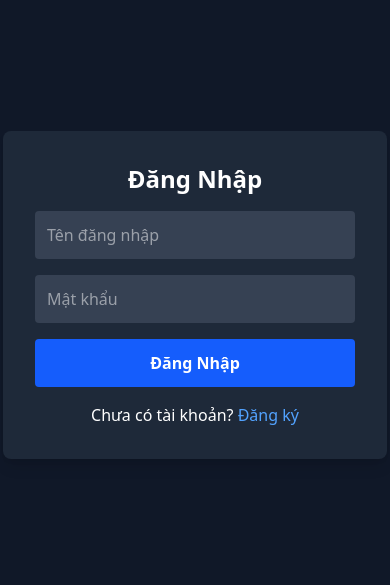
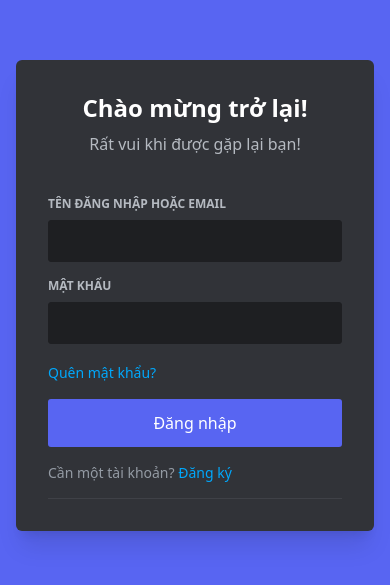
Before and after one commit to taivippro123/discord, a React (Vite) app in the folder frontend/: page / in a window 390 px wide. Shown: the part 127-712 px from the top of the page. Built offline with nearby package versions, Linux system fonts and the light colour scheme.

Commit message:
edit mobile UI

```diff
--- a/frontend/src/components/ChatWindow.jsx
+++ b/frontend/src/components/ChatWindow.jsx
@@ -472,16 +472,16 @@ const ChatWindow = ({ channel, user, onBack, onToggleMemberList }) => {
 
   if (!channel) {
     return (
-      <div className="flex flex-col h-full bg-[#313338] flex-1 min-w-[400px] max-w-[calc(100%-160px)]">
-        <p className="text-lg">🔹 Chọn một kênh để trò chuyện!</p>
+      <div className="flex flex-col h-full bg-[#313338] flex-1 overflow-x-hidden">
+        <p className="text-lg p-4">🔹 Chọn một kênh để trò chuyện!</p>
       </div>
     );
   }
 
   return (
-    <div className="flex flex-col h-full bg-[#36393F]">
+    <div className="flex flex-col h-full bg-[#36393F] overflow-x-hidden">
       {/* Header - Fixed at top */}
-      <div className="flex items-center justify-between px-4 h-14 bg-[#36393F] border-b border-[#202225] fixed top-0 left-0 right-0 z-10">
+      <div className="flex items-center justify-between px-4 h-14 bg-[#36393F] border-b border-[#202225] fixed top-0 w-full z-10">
         <div className="flex items-center space-x-2">
           <button
             onClick={onBack}
@@ -519,10 +519,10 @@ const ChatWindow = ({ channel, user, onBack, onToggleMemberList }) => {
         </button>
       </div>
 
-      {/* Messages container - Add padding top to account for fixed header */}
+      {/* Messages container */}
       <div
         ref={messageContainerRef}
-        className="flex-1 overflow-y-auto p-4 mt-14 w-full max-w-full
+        className="flex-1 overflow-y-auto overflow-x-hidden p-4 mt-14 w-full
           [&::-webkit-scrollbar]:w-2
           [&::-webkit-scrollbar-track]:bg-transparent
           [&::-webkit-scrollbar-thumb]:bg-[#202225]
@@ -531,7 +531,7 @@ const ChatWindow = ({ channel, user, onBack, onToggleMemberList }) => {
           [&::-webkit-scrollbar-thumb]:border-[#36393F]
           hover:[&::-webkit-scrollbar-thumb]:bg-[#2F3136]"
       >
-        <div className="flex flex-col justify-end min-h-full w-full max-w-full">
+        <div className="flex flex-col justify-end min-h-full w-full">
           {messages.length === 0 && (
             <div className="flex items-center justify-center flex-1 text-gray-400">
               <p>Chưa có tin nhắn nào trong kênh này</p>
@@ -616,9 +616,9 @@ const ChatWindow = ({ channel, user, onBack, onToggleMemberList }) => {
       )}
 
       {/* Message input */}
-      <div className="flex-shrink-0 p-4 bg-[#313338] border-t border-[#202225]">
+      <div className="flex-shrink-0 p-4 bg-[#313338] border-t border-[#202225] w-full">
         <div
-          className="flex items-center bg-[#383a40] rounded-lg p-2"
+          className="flex items-start bg-[#383a40] rounded-lg p-2 max-w-full"
           onDragOver={(e) => {
             e.preventDefault();
             e.stopPropagation();
@@ -638,17 +638,15 @@ const ChatWindow = ({ channel, user, onBack, onToggleMemberList }) => {
             if (files.length > 0) {
               const file = files[0];
 
-              // Kiểm tra kích thước file (10MB limit)
               if (file.size > 10 * 1024 * 1024) {
                 alert("File quá lớn. Vui lòng chọn file nhỏ hơn 10MB");
                 return;
               }
 
-              // Kiểm tra loại file
-              if (file.type.startsWith("image/")) {
+              if (file.type.startsWith('image/')) {
                 setSelectedImage(file);
                 handleUploadImage(file);
-              } else if (file.type.startsWith("video/")) {
+              } else if (file.type.startsWith('video/')) {
                 handleUploadVideo(file);
               } else {
                 alert("Chỉ hỗ trợ file ảnh hoặc video!");
@@ -657,21 +655,16 @@ const ChatWindow = ({ channel, user, onBack, onToggleMemberList }) => {
           }}
         >
           <textarea
-            className="flex-1 bg-transparent text-white placeholder-gray-400 outline-none resize-none overflow-y-auto max-h-48"
+            className="flex-1 bg-transparent text-white placeholder-gray-400 outline-none resize-none overflow-y-auto max-h-48 w-full"
             placeholder={
-              isConnected
-                ? "Nhập tin nhắn hoặc kéo thả file vào đây..."
-                : "Đang kết nối lại..."
+              isConnected ? "Nhập tin nhắn hoặc kéo thả file vào đây..." : "Đang kết nối lại..."
             }
             value={newMessage}
             onChange={(e) => {
               setNewMessage(e.target.value);
-
-              // Auto grow height
               const textarea = e.target;
               textarea.style.height = "auto";
-              textarea.style.height =
-                Math.min(textarea.scrollHeight, 12 * 24) + "px"; // 12 dòng (24px mỗi dòng)
+              textarea.style.height = Math.min(textarea.scrollHeight, 12 * 24) + "px";
             }}
             onKeyDown={handleKeyDown}
             onPaste={handlePaste}
--- a/frontend/src/components/Home.jsx
+++ b/frontend/src/components/Home.jsx
@@ -39,45 +39,79 @@ const Home = ({ setUser }) => {
   };
 
   return (
-    <div className="flex flex-col items-center justify-center h-screen bg-gray-900 text-white">
-      <div className="bg-gray-800 p-8 rounded-lg shadow-lg w-96">
-        <h2 className="text-2xl font-bold text-center mb-4">{isRegister ? "Đăng Ký" : "Đăng Nhập"}</h2>
-        <form className="flex flex-col gap-4" onSubmit={handleSubmit}>
+    <div className="min-h-screen w-full bg-[#5865F2] flex items-center justify-center p-4">
+      <div className="bg-[#313338] rounded-md shadow-xl w-full max-w-[480px] p-8">
+        <div className="text-center mb-10">
+          <h1 className="text-2xl font-bold text-white mb-2">
+            {isRegister ? "Tạo tài khoản" : "Chào mừng trở lại!"}
+          </h1>
+          <p className="text-[#B5BAC1] text-base">
+            {isRegister ? "Rất vui được gặp bạn!" : "Rất vui khi được gặp lại bạn!"}
+          </p>
+        </div>
+
+        <form onSubmit={handleSubmit} className="space-y-4">
+          <div className="space-y-2">
+            <label className="block text-xs font-bold text-[#B5BAC1] uppercase">
+              {isRegister ? "TÊN ĐĂNG NHẬP" : "TÊN ĐĂNG NHẬP HOẶC EMAIL"}
+              {error && <span className="text-[#FA777C] ml-1">- {error}</span>}
+            </label>
             <input
-            className="p-3 bg-gray-700 rounded focus:outline-none focus:ring-2 focus:ring-blue-500"
               type="text"
-            placeholder="Tên đăng nhập"
               value={username}
               onChange={(e) => setUsername(e.target.value)}
               required
+              className="w-full px-3 py-2 bg-[#1E1F22] text-white rounded-[3px] border border-[#1E1F22] focus:border-[#00A8FC] focus:outline-none transition-colors placeholder:text-[#87898C]"
             />
+          </div>
+
+          <div className="space-y-2">
+            <label className="block text-xs font-bold text-[#B5BAC1] uppercase">
+              MẬT KHẨU
+            </label>
             <input
-            className="p-3 bg-gray-700 rounded focus:outline-none focus:ring-2 focus:ring-blue-500"
               type="password"
-            placeholder="Mật khẩu"
               value={password}
               onChange={(e) => setPassword(e.target.value)}
               required
+              className="w-full px-3 py-2 bg-[#1E1F22] text-white rounded-[3px] border border-[#1E1F22] focus:border-[#00A8FC] focus:outline-none transition-colors placeholder:text-[#87898C]"
             />
+          </div>
+
+          {!isRegister && (
+            <button type="button" className="text-[#00A8FC] text-sm hover:underline">
+              Quên mật khẩu?
+            </button>
+          )}
+
           <button
-            className={`p-3 rounded font-bold transition duration-300 ${
-              isRegister ? "bg-green-600 hover:bg-green-700" : "bg-blue-600 hover:bg-blue-700"
-            }`}
             type="submit"
+            className="w-full bg-[#5865F2] hover:bg-[#4752C4] text-white py-3 rounded-[3px] transition-colors font-medium text-base"
           >
-            {isRegister ? "Đăng Ký" : "Đăng Nhập"}
+            {isRegister ? "Tiếp tục" : "Đăng nhập"}
           </button>
-          {error && <p className="text-red-500 text-sm text-center">{error}</p>}
-        </form>
-        <p className="mt-4 text-center">
-          {isRegister ? "Đã có tài khoản?" : "Chưa có tài khoản?"}{" "}
+
+          <p className="text-[#949BA4] text-sm">
+            {isRegister ? "Đã có tài khoản?" : "Cần một tài khoản?"}{" "}
             <button
-            className="text-blue-400 hover:underline"
+              type="button"
               onClick={() => setIsRegister(!isRegister)}
+              className="text-[#00A8FC] hover:underline"
             >
               {isRegister ? "Đăng nhập" : "Đăng ký"}
             </button>
           </p>
+        </form>
+
+        {!isRegister && (
+          <div className="mt-4">
+            <div className="relative">
+              <div className="absolute inset-0 flex items-center">
+                <div className="w-full border-t border-[#3F4147]"></div>
+              </div>
+            </div>
+          </div>
+        )}
       </div>
     </div>
   );
```
Lines whose indentation alone changed are shown as unchanged.
